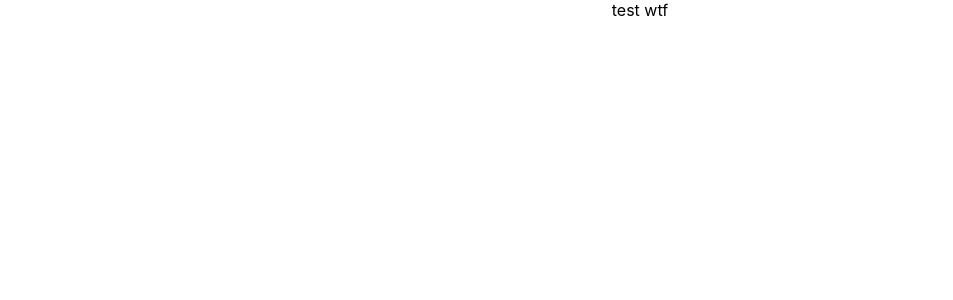
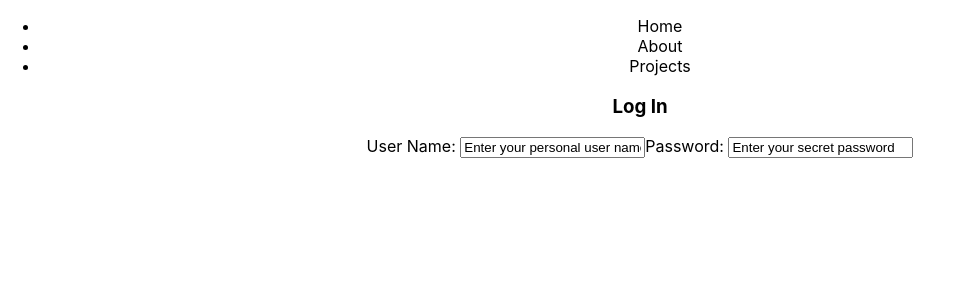
Before and after one commit to caroleatierney/week_13_assignment, a React (Create React App) app: page / in a window 1280 px wide. Shown: the top 300 px of the page, without its empty margins (0-953 px from the left). Built offline with nearby package versions, Linux system fonts and the light colour scheme.

Commit message:
basics working - needs styling now

```diff
--- a/src/App.js
+++ b/src/App.js
@@ -1,11 +1,12 @@
-//
-import logo from './logo.svg';
 import './App.css';
+import Nav from './Nav'
+import Login from './Login'
 
 function App() {
   return (
     <div className="App">
-      <div>test wtf</div>
+      <Nav/>
+      <Login/>
     </div>
   );
 }
--- a/src/Login.js
+++ b/src/Login.js
@@ -5,7 +5,8 @@ export default class Login extends Component {
         return (
             <div>
                 <h3>Log In</h3>
-
+                <label>User Name: <input userName="userName" defaultValue="Enter your personal user name"/></label>
+                <label>Password: <input password="password" defaultValue="Enter your secret password"/></label>
             </div>
         )
     }
```
Also changed, not shown: 1 other file (tests, documents, lock files or other folders).
